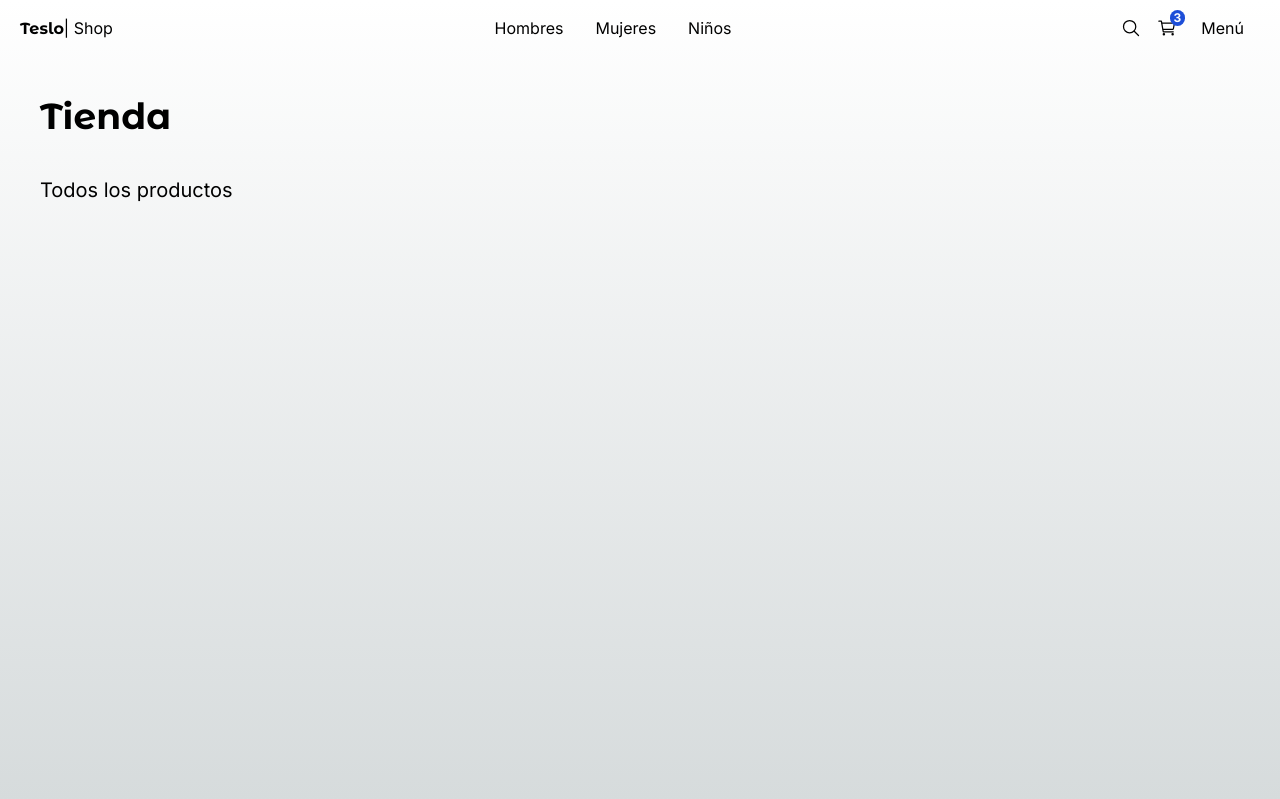
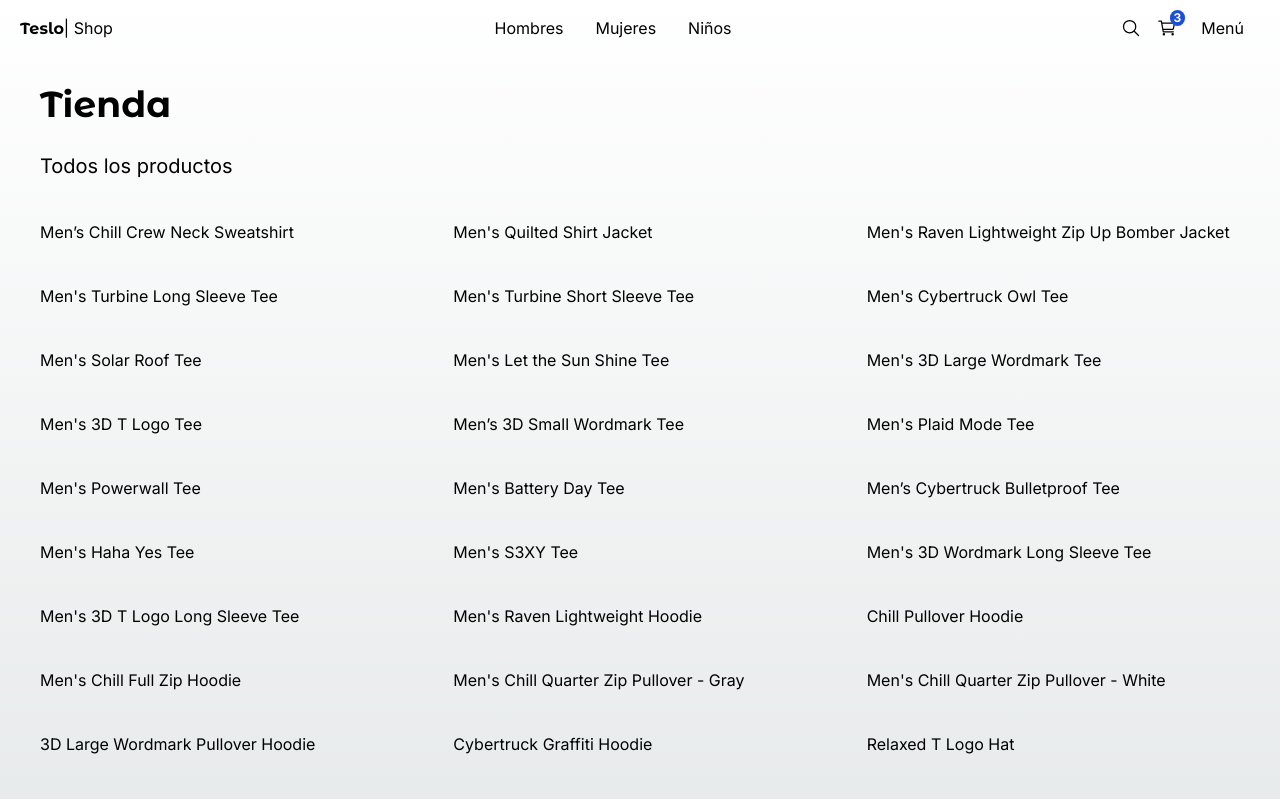
Before and after one commit to PacoChinchay/proyecto-ecomerce, a Next.js app: page / in a window 1280 px wide. Shown: the top 799 px of the page. Built offline with nearby package versions, Linux system fonts and the light colour scheme.

Commit message:
feat: add ProductGrid component

```diff
--- a/src/app/(shop)/page.tsx
+++ b/src/app/(shop)/page.tsx
@@ -1,7 +1,18 @@
-import { Title } from "@/components";
+import { ProductGrid, Title } from "@/components";
+import { initialData } from "@/seed/seed";
+
+const products = initialData.products;
 
 export default function Home() {
   return (
-    <Title title="Tienda" subtitle="Todos los productos" className="mb-2" />
+    <>
+    <Title
+    title="Tienda"
+    subtitle="Todos los productos"
+    className="mb-2" />
+
+    <ProductGrid products={ products } />
+    </>
   );
+
 }
--- a/src/components/index.ts
+++ b/src/components/index.ts
@@ -1,4 +1,5 @@
 
+export * from './products/product-grid/ProductGrid'
 
 export * from './ui/top-menu/TopMenu'
 export * from './ui/not-found/PageNotFound'
--- /dev/null
+++ b/src/components/products/product-grid/ProductGrid.tsx
@@ -0,0 +1,17 @@
+import { Product } from "@/interfaces";
+
+interface Props {
+  products: Product[];
+}
+
+export const ProductGrid = ({ products }: Props ) => {
+  return (
+    <div className="grid grid-cols-2 sm:grid-cols-3 gap-10 mb-10">
+      {
+        products.map( product => (
+          <span key={ product.slug }>{ product.title }</span>
+        ))
+      }
+    </div>
+  )
+}
--- a/src/components/ui/title/Title.tsx
+++ b/src/components/ui/title/Title.tsx
@@ -9,7 +9,7 @@
 export const Title = ({ title, subtitle, className }: Props) => {
   return (
     <div className={`mt-3 ${ className }`}>
-      <h1 className={`${ titleFont.className } antialiased text-4xl font-semibold my-10`}>
+      <h1 className={`${ titleFont.className } antialiased text-4xl font-semibold my-7`}>
         { title }
       </h1>
       {
--- /dev/null
+++ b/src/interfaces/index.ts
@@ -0,0 +1 @@
+export * from './product.interface'
```
Also changed, not shown: src/interfaces/product.interface.ts (added, +15 -0 lines).
